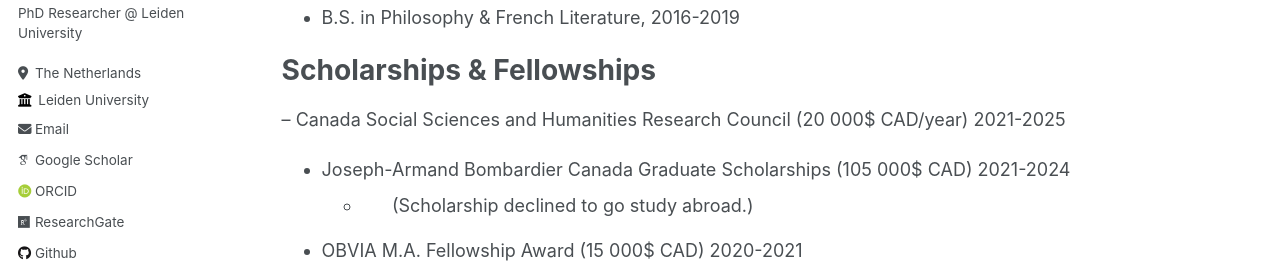
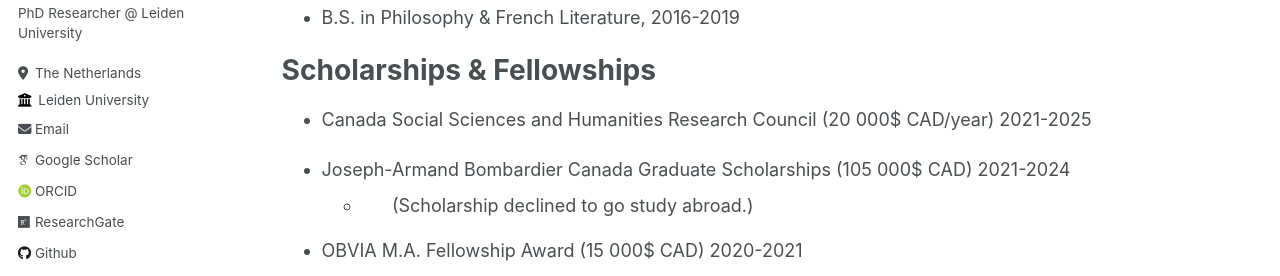
Before and after one commit to AlexandraPregent/AlexandraPregent.github.io, a Jekyll site: the page built from _pages/cv.md, in a window 1280 px wide and 900 px high. Shown: the part 300-576 px from the top of the window. Built offline with Jekyll 4.4.1, drawn with Linux system fonts in a browser that asks for light colours; some web fonts are replaced.

Commit message:
Update cv.md

```diff
--- a/_pages/cv.md
+++ b/_pages/cv.md
@@ -26,7 +26,7 @@ redirect_from:
 
 # Scholarships & Fellowships
 
--- Canada Social Sciences and Humanities Research Council (20 000$ CAD/year) 2021-2025
+* Canada Social Sciences and Humanities Research Council (20 000$ CAD/year) 2021-2025
 
 
 * Joseph-Armand Bombardier Canada Graduate Scholarships (105 000$ CAD) 2021-2024
```
